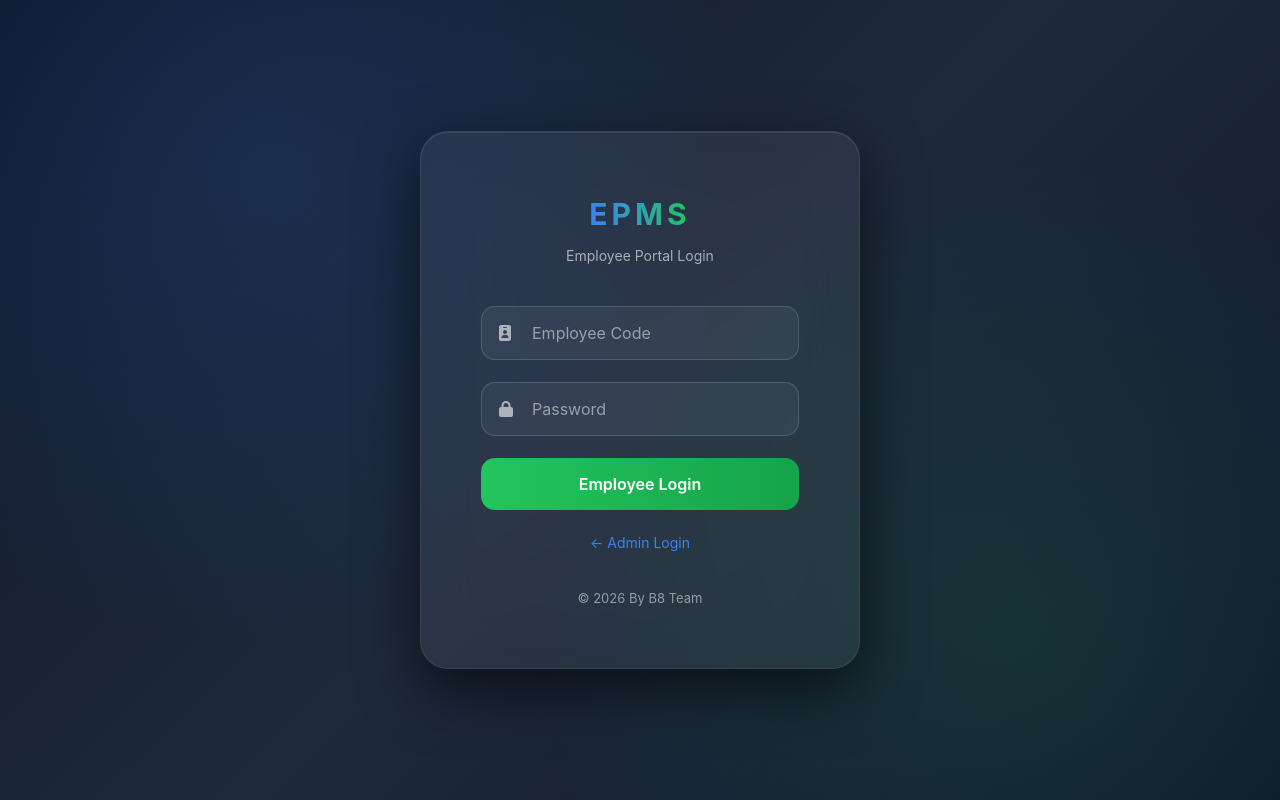
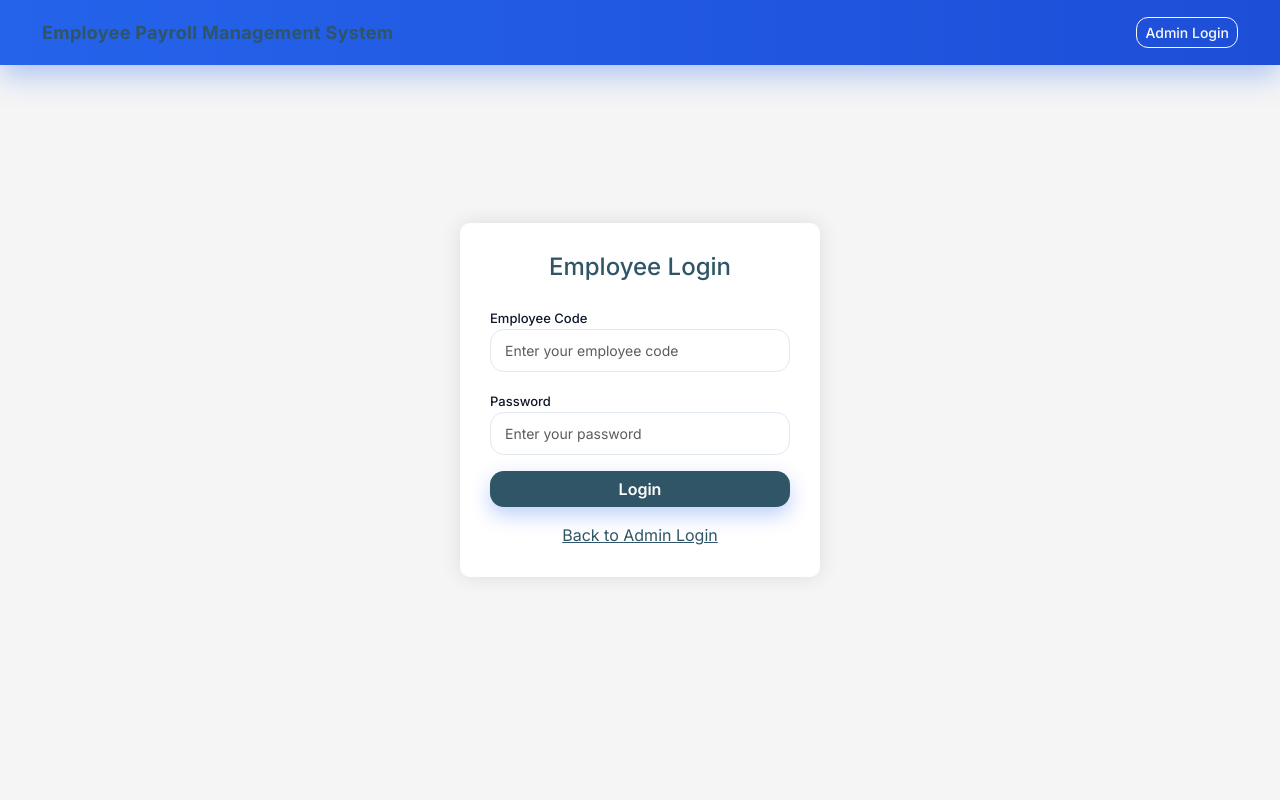
Before and after one commit to AyanMulani/EPMS12, a Flask app: page /employee/login in a window 1280 px wide. Run offline with Flask 3, Linux system fonts and the light colour scheme.

Commit message:
Update employee_login.html

```diff
--- a/templates/employee_login.html
+++ b/templates/employee_login.html
@@ -2,180 +2,68 @@
 <html>
 <head>
 <meta charset="utf-8">
-<title>EPMS – Employee Login</title>
-<meta name="viewport" content="width=device-width, initial-scale=1">
-
+<title>EPMS - Employee Login</title>
 <link href="https://cdn.jsdelivr.net/npm/bootstrap@5.3.2/dist/css/bootstrap.min.css" rel="stylesheet">
-<link href="https://cdnjs.cloudflare.com/ajax/libs/font-awesome/6.4.2/css/all.min.css" rel="stylesheet">
-
+<link rel="stylesheet" href="/static/style.css">
 <style>
-
-/* ===== Deep Premium Background ===== */
-body{
-    margin:0;
-    height:100vh;
-    display:flex;
-    align-items:center;
-    justify-content:center;
-    font-family:-apple-system, BlinkMacSystemFont, 'Segoe UI', sans-serif;
-    background:
-        radial-gradient(circle at 20% 20%, rgba(59,130,246,0.15), transparent 40%),
-        radial-gradient(circle at 80% 80%, rgba(34,197,94,0.12), transparent 40%),
-        linear-gradient(135deg,#0f172a,#1e293b,#0f172a);
+body {
+    background: #f5f5f5;
+    min-height: 100vh;
+    display: flex;
+    align-items: center;
+    justify-content: center;
 }
-
-/* ===== Main Card ===== */
-.login-card{
-    width:100%;
-    max-width:440px;
-    padding:60px;
-    border-radius:28px;
-    background:rgba(255,255,255,0.06);
-    backdrop-filter:blur(25px);
-    border:1px solid rgba(255,255,255,0.08);
-    box-shadow:
-        0 20px 60px rgba(0,0,0,0.6),
-        inset 0 1px 0 rgba(255,255,255,0.1);
-    color:white;
+.login-container {
+    max-width: 400px;
+    width: 100%;
+    padding: 20px;
 }
-
-/* ===== Logo ===== */
-.logo{
-    text-align:center;
-    font-size:30px;
-    font-weight:700;
-    letter-spacing:4px;
-    margin-bottom:8px;
+.login-card {
+    background: white;
+    border-radius: 10px;
+    box-shadow: 0 0 20px rgba(0,0,0,0.1);
+    padding: 30px;
 }
-
-.logo span{
-    background:linear-gradient(90deg,#3b82f6,#22c55e);
-    -webkit-background-clip:text;
-    -webkit-text-fill-color:transparent;
+.navbar-brand {
+    font-weight: bold;
+    color: #2f5566 !important;
 }
-
-.subtitle{
-    text-align:center;
-    font-size:14px;
-    opacity:0.6;
-    margin-bottom:40px;
-}
-
-/* ===== Inputs ===== */
-.input-wrapper{
-    position:relative;
-    margin-bottom:22px;
-}
-
-.input-wrapper i{
-    position:absolute;
-    top:50%;
-    left:18px;
-    transform:translateY(-50%);
-    opacity:0.6;
-}
-
-.form-control{
-    width:100%;
-    padding:14px 20px 14px 50px;
-    border-radius:14px;
-    border:1px solid rgba(255,255,255,0.15);
-    background:rgba(255,255,255,0.05);
-    color:white;
-    transition:all 0.25s ease;
-}
-
-.form-control::placeholder{
-    color:rgba(255,255,255,0.5);
-}
-
-.form-control:focus{
-    background:rgba(255,255,255,0.08);
-    border-color:#3b82f6;
-    box-shadow:0 0 0 3px rgba(59,130,246,0.25);
-}
-
-/* ===== Button ===== */
-.btn-login{
-    width:100%;
-    padding:14px;
-    border-radius:14px;
-    border:none;
-    font-weight:600;
-    background:linear-gradient(90deg,#22c55e,#16a34a);
-    color:white;
-    transition:all 0.25s ease;
-}
-
-.btn-login:hover{
-    transform:translateY(-2px);
-    box-shadow:0 10px 25px rgba(34,197,94,0.4);
-}
-
-/* ===== Footer ===== */
-.small-text{
-    margin-top:35px;
-    text-align:center;
-    font-size:13px;
-    opacity:0.5;
-}
-
-/* ===== Login Switch ===== */
-.login-switch {
-    text-align:center;
-    margin-top:20px;
-}
-
-.login-switch a {
-    color:#3b82f6;
-    text-decoration:none;
-    font-size:14px;
-}
-
-.login-switch a:hover {
-    text-decoration:underline;
-}
-
 </style>
 </head>
-
 <body>
-
+<nav class="navbar navbar-expand-lg fixed-top" style="background:#2f5566">
+<div class="container-fluid">
+<a class="navbar-brand" href="/">Employee Payroll Management System</a>
+<div class="d-flex">
+<a class="btn btn-outline-light btn-sm" href="/login">Admin Login</a>
+</div>
+</div>
+</nav>
+<div class="login-container">
 <div class="login-card">
-
-    <div class="logo">
-        <span>EPMS</span>
-    </div>
-
-    <div class="subtitle">
-        Employee Portal Login
-    </div>
-
-    <form method="POST" action="{{ url_for('employee_login') }}">
-
-        <div class="input-wrapper">
-            <i class="fa fa-id-badge"></i>
-            <input type="text" name="emp_code" class="form-control" placeholder="Employee Code" required>
-        </div>
-
-        <div class="input-wrapper">
-            <i class="fa fa-lock"></i>
-            <input type="password" name="password" class="form-control" placeholder="Password" required>
-        </div>
-
-        <button class="btn-login">Employee Login</button>
-
-    </form>
-
-    <div class="login-switch">
-        <a href="{{ url_for('login') }}">← Admin Login</a>
-    </div>
-
-    <div class="small-text">
-        © 2026 By B8 Team
-    </div>
-
+<h4 class="text-center mb-4" style="color:#2f5566">Employee Login</h4>
+{% with messages = get_flashed_messages(with_categories=true) %}
+{% if messages %}
+{% for category, message in messages %}
+<div class="alert alert-{{ category }}">{{ message }}</div>
+{% endfor %}
+{% endif %}
+{% endwith %}
+<form method="POST" action="{{ url_for('employee_login') }}">
+<div class="mb-3">
+<label>Employee Code</label>
+<input type="text" name="emp_code" class="form-control" placeholder="Enter your employee code" required>
 </div>
-
+<div class="mb-3">
+<label>Password</label>
+<input type="password" name="password" class="form-control" placeholder="Enter your password" required>
+</div>
+<button type="submit" class="btn btn-primary w-100" style="background:#2f5566;border-color:#2f5566">Login</button>
+</form>
+<div class="text-center mt-3">
+<a href="/login" style="color:#2f5566">Back to Admin Login</a>
+</div>
+</div>
+</div>
 </body>
 </html>
```
